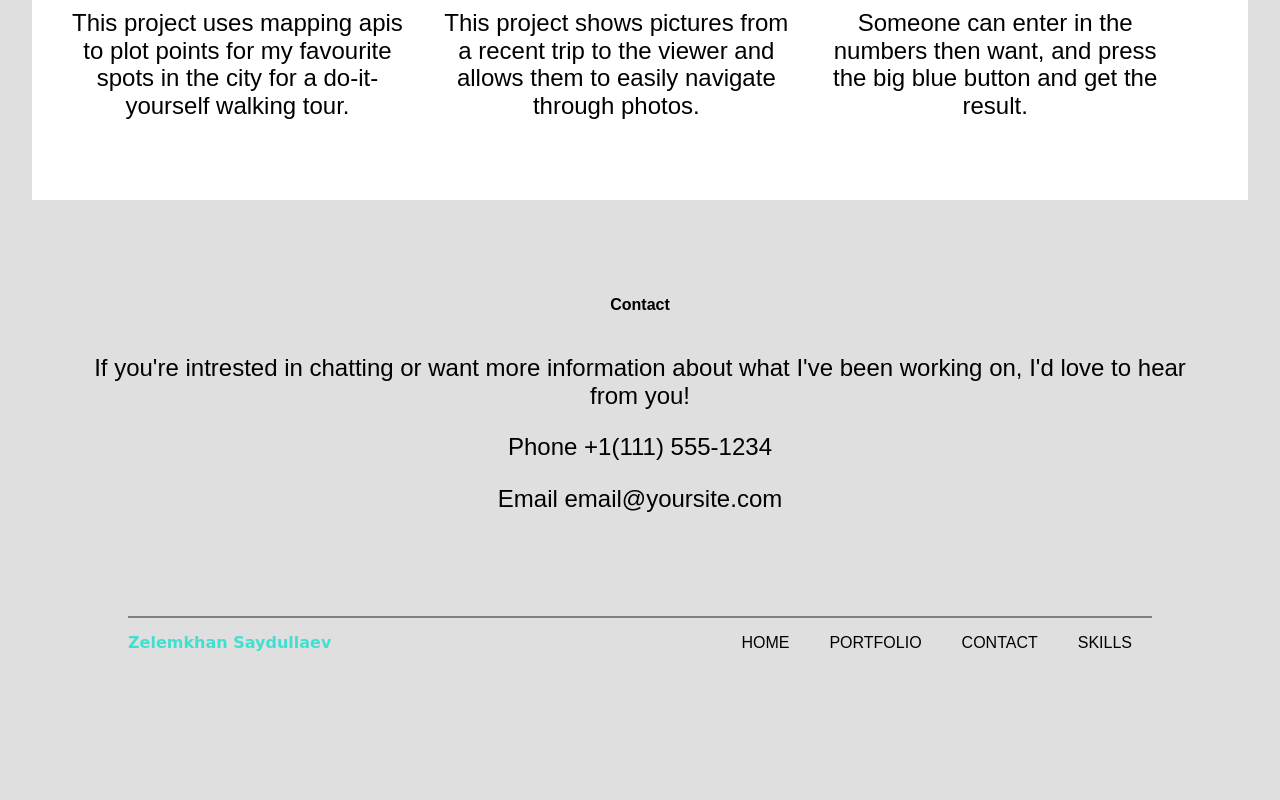
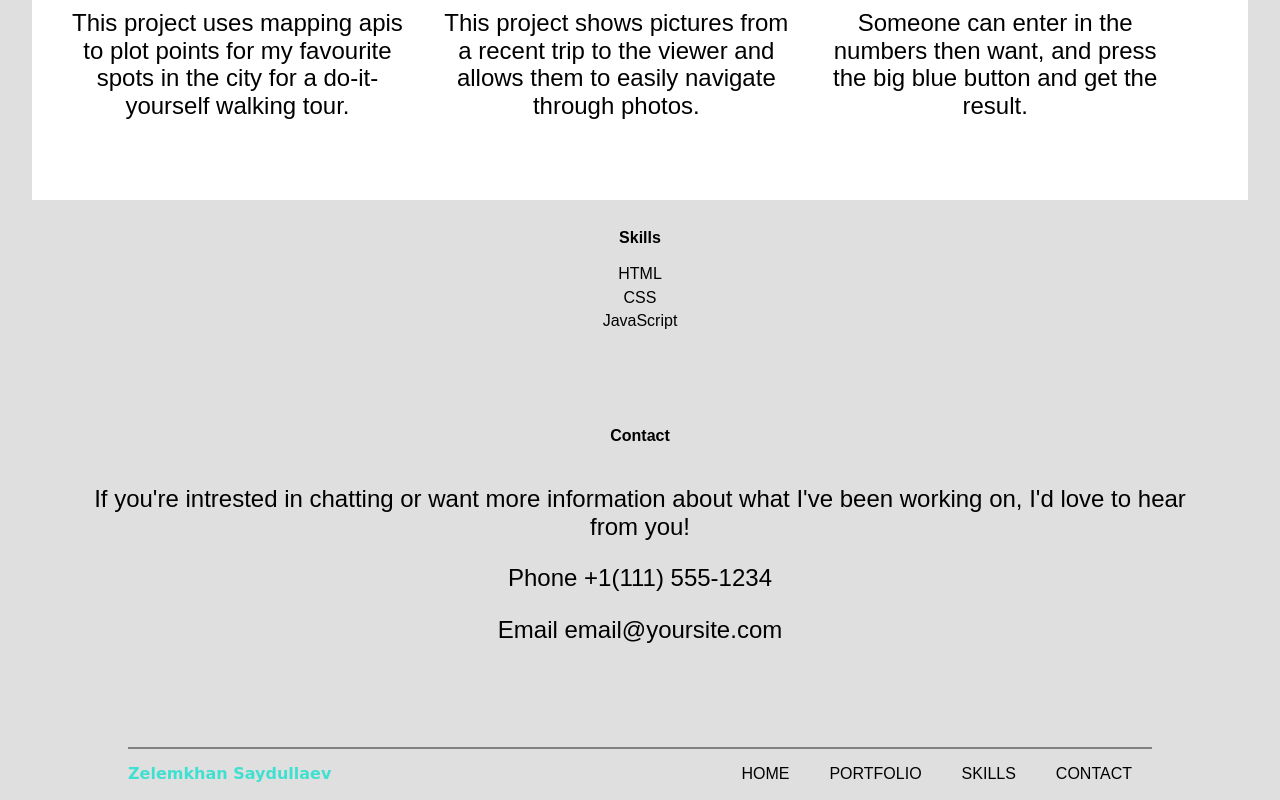
Before and after one commit to DudeCalledZee/Techdegree-Project-2, a plain HTML site: page index.html in a window 1280 px wide. Shown: the part 1348-2148 px from the top of the page. Before the commit the page ends 2017 px from the top, so only its background shows below. Drawn offline with Linux system fonts and the light colour scheme; a web font is replaced by a local one.

Commit message:
Update to Skills

```diff
--- a/css/style.css
+++ b/css/style.css
@@ -121,6 +121,16 @@ a:hover {
   display: none;
 }
 
+.skill {
+  text-align: center;
+  padding-top: 1em;
+}
+
+.skill li {
+  list-style: circle;
+  padding-top: 5px;
+}
+
 /*  clearfix  */
 
 .clearfix::after {
--- a/index.html
+++ b/index.html
@@ -21,8 +21,8 @@
         <ul class="nav clearfix">
           <li><a href="index.html">Home</a></li>
           <li><a href="#main">Portfolio</a></li>
+          <li><a href="#skill">Skills</a></li>
           <li><a href="#footer">Contact</a></li>
-          <li><a href="skill.html" target="_blank">Skills</a></li>
         </ul>
       </nav>
     </div>
@@ -79,10 +79,23 @@
           <h3>Calculator</h3>
           <p>Someone can enter in the numbers then want, and press the big blue button and get the result.</p>
         </div>
-
       </div>
     </div>
   </main>
+
+  <div class="skill">
+    <div class="container">
+
+    </div>
+    <h2>Skills</h2>
+
+    <ul>
+      <li>HTML</li>
+      <li>CSS</li>
+      <li>JavaScript</li>
+    </ul>
+
+  </div>
 
   <footer id="footer">
     <div class="contact ">
@@ -99,8 +112,8 @@
       <ul class="hidden-nav ">
         <li><a href="index.html">Home</a></li>
         <li><a href="#main">Portfolio</a></li>
+        <li><a href="#skill">Skills</a></li>
         <li><a href="#footer">Contact</a></li>
-        <li><a href="skill.html" target="_blank">Skills</a></li>
       </ul>
     </div>
   </footer>
```
